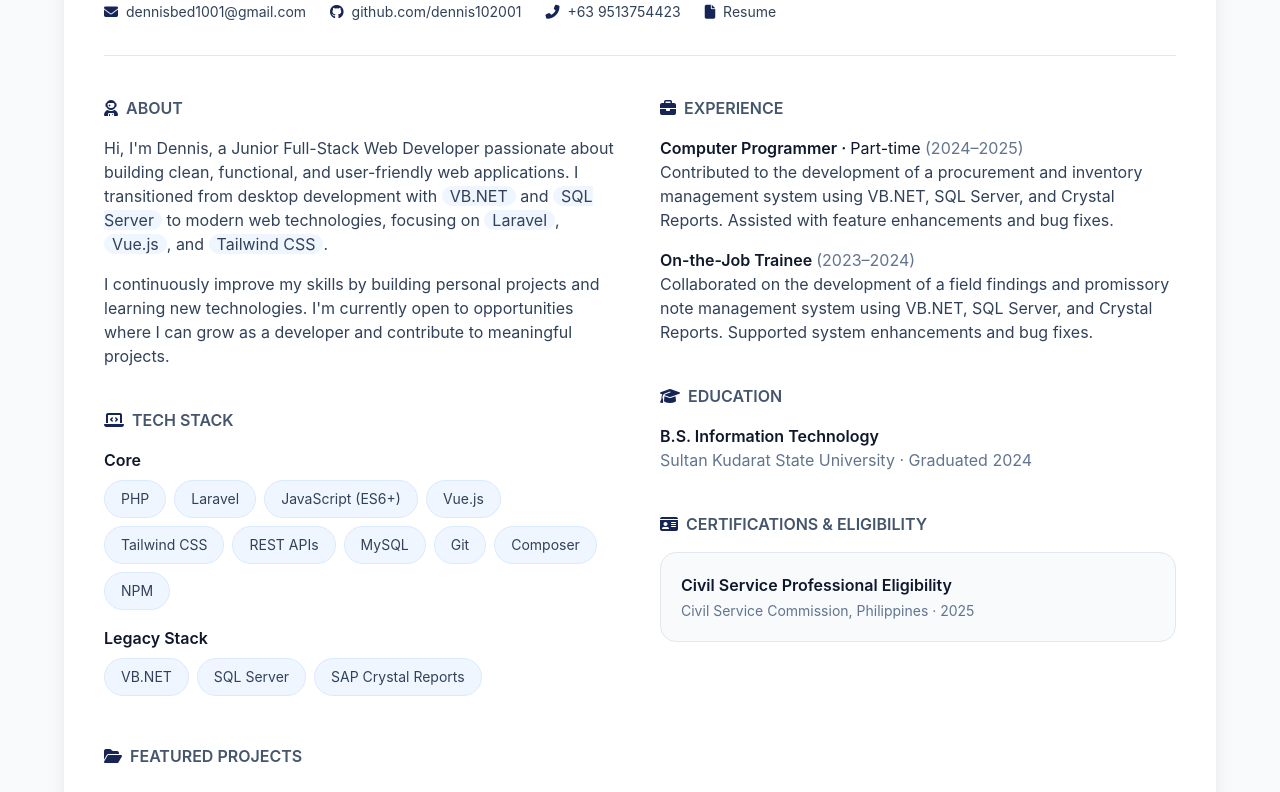
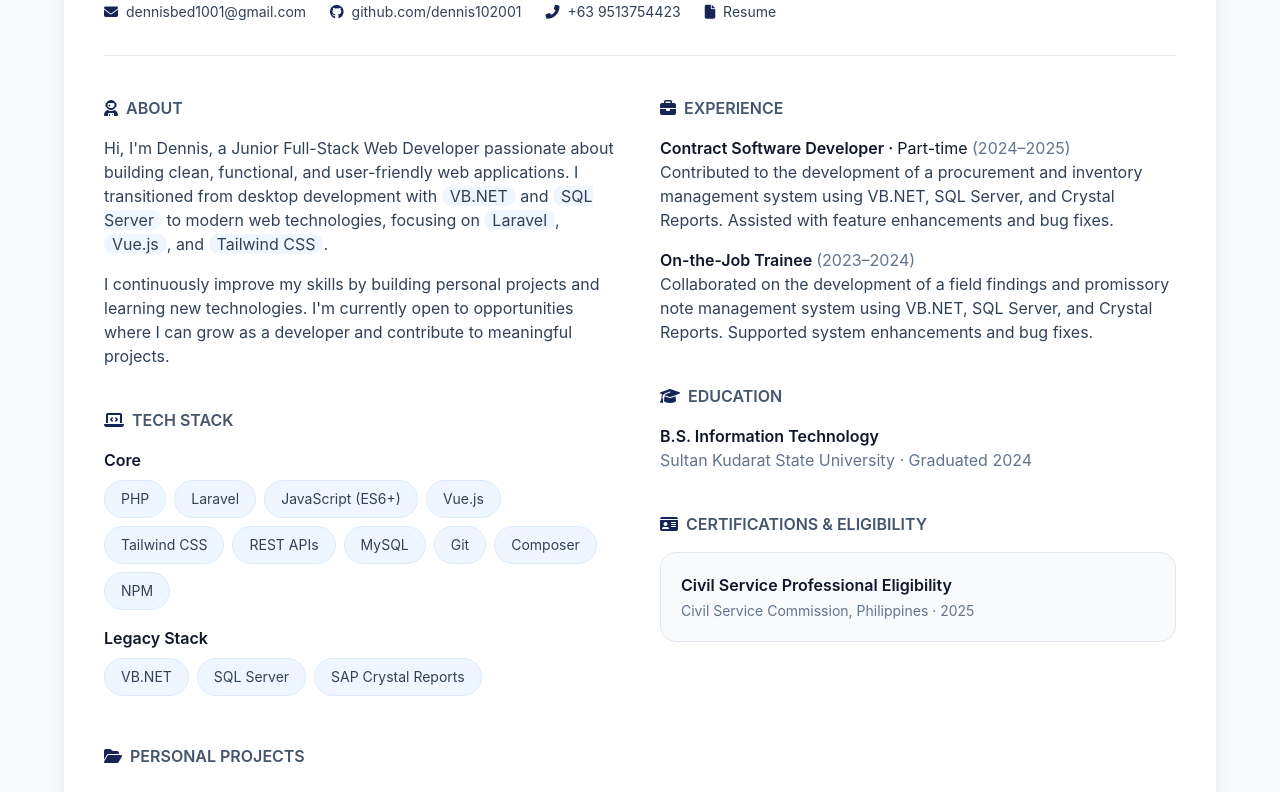
Before and after one commit to dennis102001/personal_portfolio, a Vue app: page / in a window 1280 px wide. Shown: the part 360-1152 px from the top of the page. Built offline with nearby package versions, Linux system fonts and the light colour scheme.

Commit message:
docs(HomeView): update section title and experience title

```diff
--- a/src/views/HomeView.vue
+++ b/src/views/HomeView.vue
@@ -138,7 +138,7 @@
             <div class="space-y-4">
               <div>
                 <h3 class="font-semibold text-slate-900">
-                  Computer Programmer ·
+                  Contract Software Developer ·
                   <span class="font-normal">Part-time </span>
                   <span class="font-normal text-slate-500">(2024–2025)</span>
                 </h3>
@@ -204,7 +204,7 @@
       <section id="projects" class="mb-12 scroll-mt-28">
         <h2 class="uppercase font-semibold text-slate-600 mb-6">
           <i class="fa-solid fa-folder-open mr-1 text-blue-950"></i>
-          Featured Projects
+          Personal Projects
         </h2>
 
         <div class="grid lg:grid-cols-3 gap-6">
```
